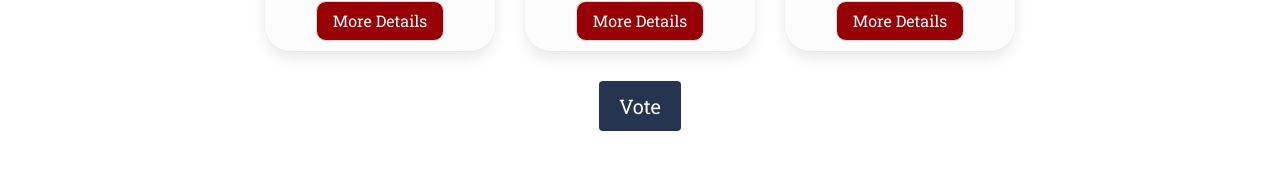
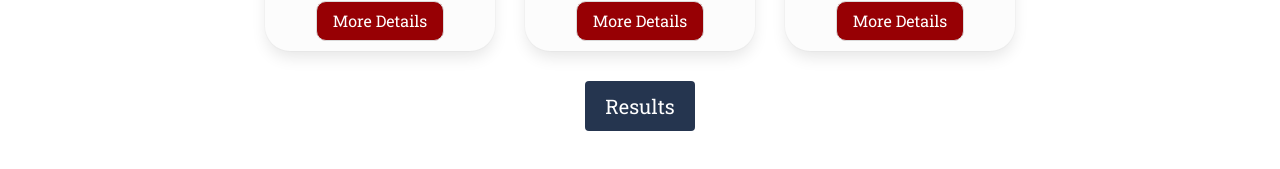
Before and after one commit to manolingam/metaclan-axie, a React (Create React App) app: page /epicfail in a window 1280 px wide. Shown: the part 383-552 px from the top of the page. Built offline with nearby package versions, Linux system fonts and the light colour scheme.

Commit message:
updated vote button to results

```diff
--- a/src/pages/EpicFail/EpicFail.js
+++ b/src/pages/EpicFail/EpicFail.js
@@ -71,11 +71,11 @@ class EpicFail extends Component {
 				</div> */}
 				<a
 					className='button vote-button is-medium'
-					href='https://www.strawpoll.me/20079651'
+					href='https://www.strawpoll.me/20079651/r'
 					target='_blank'
 					rel='noopener noreferrer'
 				>
-					Vote
+					Results
 				</a>
 				{/* {this.state.timeUp ? (
 					<a
--- a/src/pages/MetaContest/MetaContest.js
+++ b/src/pages/MetaContest/MetaContest.js
@@ -97,11 +97,11 @@ class MetaContest extends Component {
 				</div>
 				<a
 					className='button vote-button is-medium'
-					href='https://www.strawpoll.me/20079487'
+					href='https://www.strawpoll.me/20079487/r'
 					target='_blank'
 					rel='noopener noreferrer'
 				>
-					Vote
+					Results
 				</a>
 				{/* <div className='timer-container'>
 					<div className='timer tag'>
```
